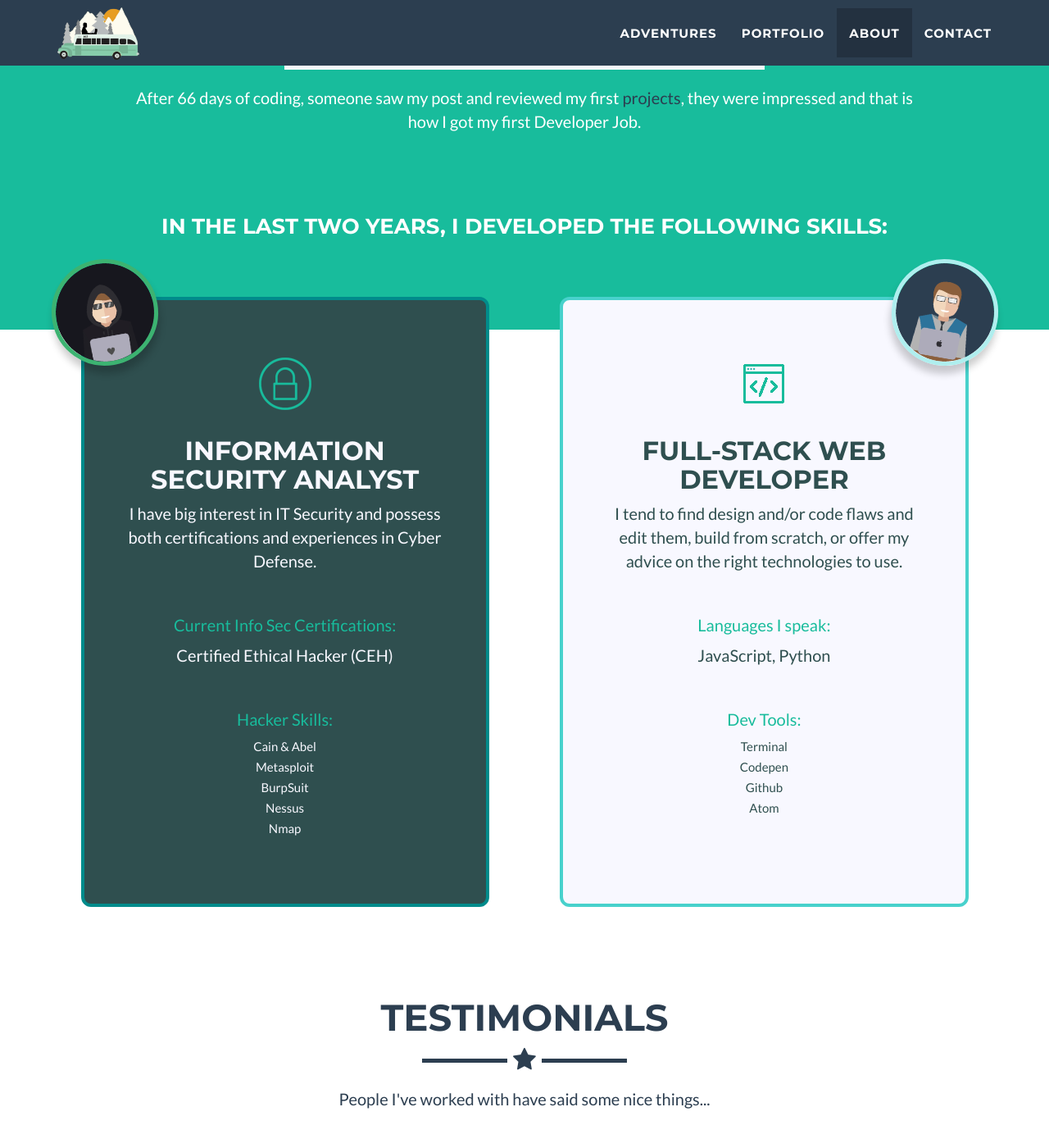
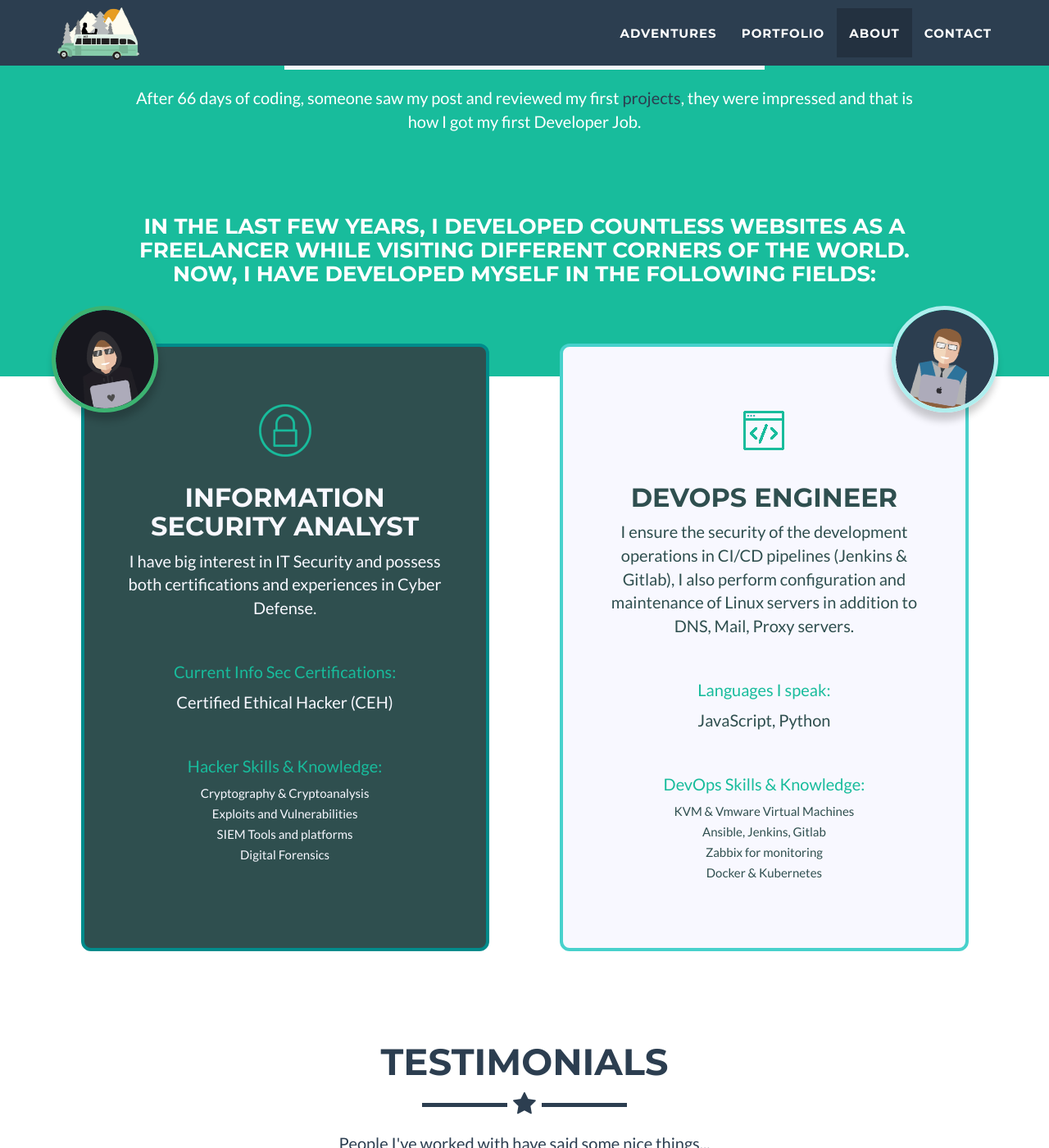
Before and after one commit to Ahmed-Elkashef/Ahmed-Elkashef.github.io, a Jekyll site: the page built from index.html, in a window 1280 px wide and 1400 px high, scrolled down 2042 px. Shown: the whole window at 82% size. Built offline with Jekyll 4.4.1, drawn with Linux system fonts in a browser that asks for light colours.

Commit message:
fix guides

```diff
--- a/_config.yml
+++ b/_config.yml
@@ -2,8 +2,8 @@
 title: Ahmed Elkashef | Supertramp Codes
 email: ahmedelkashef2012@gmail.com
 url: https://ahmed-elkashef.github.io/
-description: "Ahmed Elkashef is a Fullstack Web Developer, Ethical Hacker with over 3 years of experiences in a wide range of disciplines and technologies. Constantly in motion, learning and experiencing new things."
-keywords: "web-develoepr, information security analyst, soc, web, frontend, backend, python, javascript, security operations"
+description: "Ahmed Elkashef is a DevOps Engineer and an Ethical Hacker with web development background and over 3 years of experience in a wide range of disciplines and technologies. Constantly in motion, learning and experiencing new things."
+keywords: "web-develoepr, information security analyst, CERT, SOC, devops, devsecops, Web, Frontend, Backend, python, javascript, security operations, development operations"
 skills: "DevOps Engineer with a FullStack Web Developer background"
 meta_author: Elkashef Ahmed
 
@@ -46,7 +46,7 @@ social:
   - title: stack-overflow
     url: https://stackoverflow.com/users/5896056/ahmed-salah-el-din
   - title: github
-    url: https://github.com/Ahmed-Elkashef
+    url: https://github.com/Ahmedelkashev
   - title: linkedin
     url: https://www.linkedin.com/in/ahmedelkashef-101
 
--- a/_includes/about.html
+++ b/_includes/about.html
@@ -12,7 +12,7 @@
         <p>4 Years ago, I wanted to take a break from my university study. I dropped a semester, went back home .. and coded for 100 consecutive days and posted my daily progress on <a href="https://twitter.com/search?f=tweets&vertical=default&q=%23100daysofCode%20from%3A@Ahmed_Salah005&src=typd">Twitter</a> under the <a href="https://medium.freecodecamp.org/join-the-100daysofcode-556ddb4579e4">#100DaysOfCode</a>          hashtag.</p>
         <img class="inline-image" src="img/twitterImage.PNG">
         <p>After 66 days of coding, someone saw my post and reviewed my first <a href="https://codepen.io/AhmedElkashef/pens/popular/">projects</a>, they were impressed and that is how I got my first Developer Job.</p>
-        <h3>In the last two years, I developed the following skills:</h3>
+        <h3>In the last few years, I developed countless websites as a freelancer while visiting different corners of the world. Now, I have developed myself in the following fields:</h3>
       </div>
     </div>
   </div>
@@ -31,28 +31,27 @@
             <p>I have big interest in IT Security and possess both certifications and experiences in Cyber Defense.</p>
             <p class="list-title has-text-primary has-text-weight-normal" style="color: #18bc9c">Current Info Sec Certifications:</p>
             <p>Certified Ethical Hacker (CEH)</p>
-            <p class="list-title has-text-primary has-text-weight-normal" style="color: #18bc9c">Hacker Skills:</p>
+            <p class="list-title has-text-primary has-text-weight-normal" style="color: #18bc9c">Hacker Skills & Knowledge:</p>
             <ul>
-              <li>Cain & Abel</li>
-              <li>Metasploit</li>
-              <li>BurpSuit</li>
-              <li>Nessus</li>
-              <li>Nmap</li>
+              <li>Cryptography & Cryptoanalysis</li>
+              <li>Exploits and Vulnerabilities</li>
+              <li>SIEM Tools and platforms</li>
+              <li>Digital Forensics</li>
             </ul>
           </div>
           <div class="column web-dev">
             <img id="dev-column-icon" class="img-responsive" src="img/salah-dev.png" alt="Ahmed Elkashef icon in web developer outfit">
             <figure class="image"><img class="is-skill-icon" src="img/full-stack-icon.png"></figure>
-            <h1 class="title is-size-4 is-spaced">Full-Stack Web Developer</h1>
-            <p>I tend to find design and/or code flaws and edit them, build from scratch, or offer my advice on the right technologies to use.</p>
+            <h1 class="title is-size-4 is-spaced">DevOps Engineer</h1>
+            <p>I ensure the security of the development operations in CI/CD pipelines (Jenkins & Gitlab), I also perform configuration and maintenance of Linux servers in addition to DNS, Mail, Proxy servers.</p>
             <p class="list-title has-text-primary has-text-weight-normal" style="color: #18bc9c">Languages I speak:</p>
             <p>JavaScript, Python</p>
-            <p class="list-title has-text-primary has-text-weight-normal" style="color: #18bc9c">Dev Tools:</p>
+            <p class="list-title has-text-primary has-text-weight-normal" style="color: #18bc9c">DevOps Skills & Knowledge:</p>
             <ul>
-              <li>Terminal</li>
-              <li>Codepen</li>
-              <li>Github</li>
-              <li>Atom</li>
+              <li>KVM & Vmware Virtual Machines</li>
+              <li>Ansible, Jenkins, Gitlab</li>
+              <li>Zabbix for monitoring</li>
+              <li>Docker & Kubernetes</li>
             </ul>
           </div>
         </div>
--- a/_includes/header.html
+++ b/_includes/header.html
@@ -6,7 +6,7 @@
                     <div class="three-logos">
                         <a class="page-scroll" href="#skills" id="ahmed-hacker-icon"><img class="img-responsive" src="img/salah-hacker.png" alt="Ahmed Elkashef icon in information security outfit"></a>
                         <a href="http://supertramphikes.wordpress.com/" id="ahmed-hiker-icon"><img class="img-responsive" src="img/profile.png" alt="Ahmed Elkashef icon in Hiking outfit"></a>
-                        <a class="page-scroll" href="#skills" id="ahmed-developer-icon"><img class="img-responsive" src="img/salah-dev.png" alt="Ahmed Elkashef icon in web developer outfit"></a>
+                        <a class="page-scroll" href="#skills" id="ahmed-developer-icon"><img class="img-responsive" src="img/salah-dev.png" alt="Ahmed Elkashef icon in devops outfit"></a>
                     </div>
                     <div class="intro-text">
                         <span class="name">Ahmed Elkashef</span>
```
